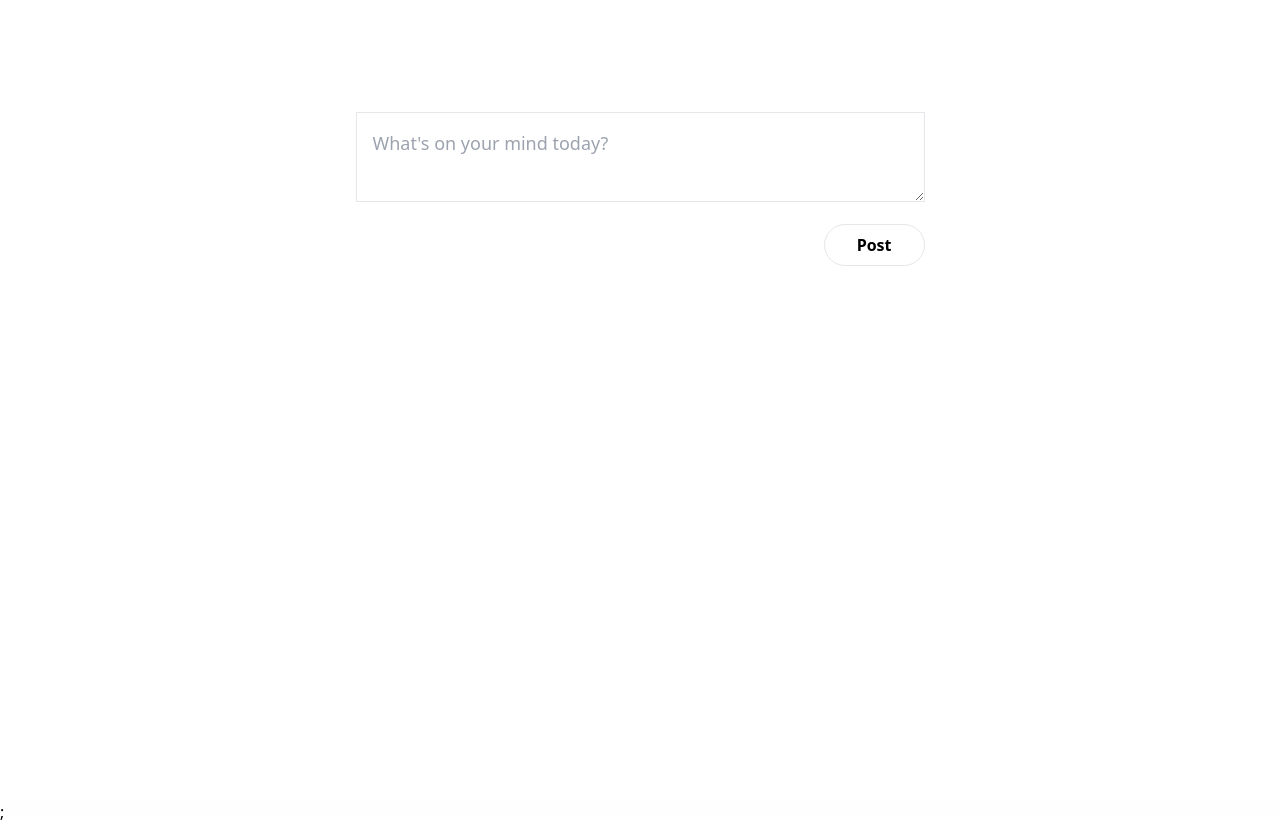
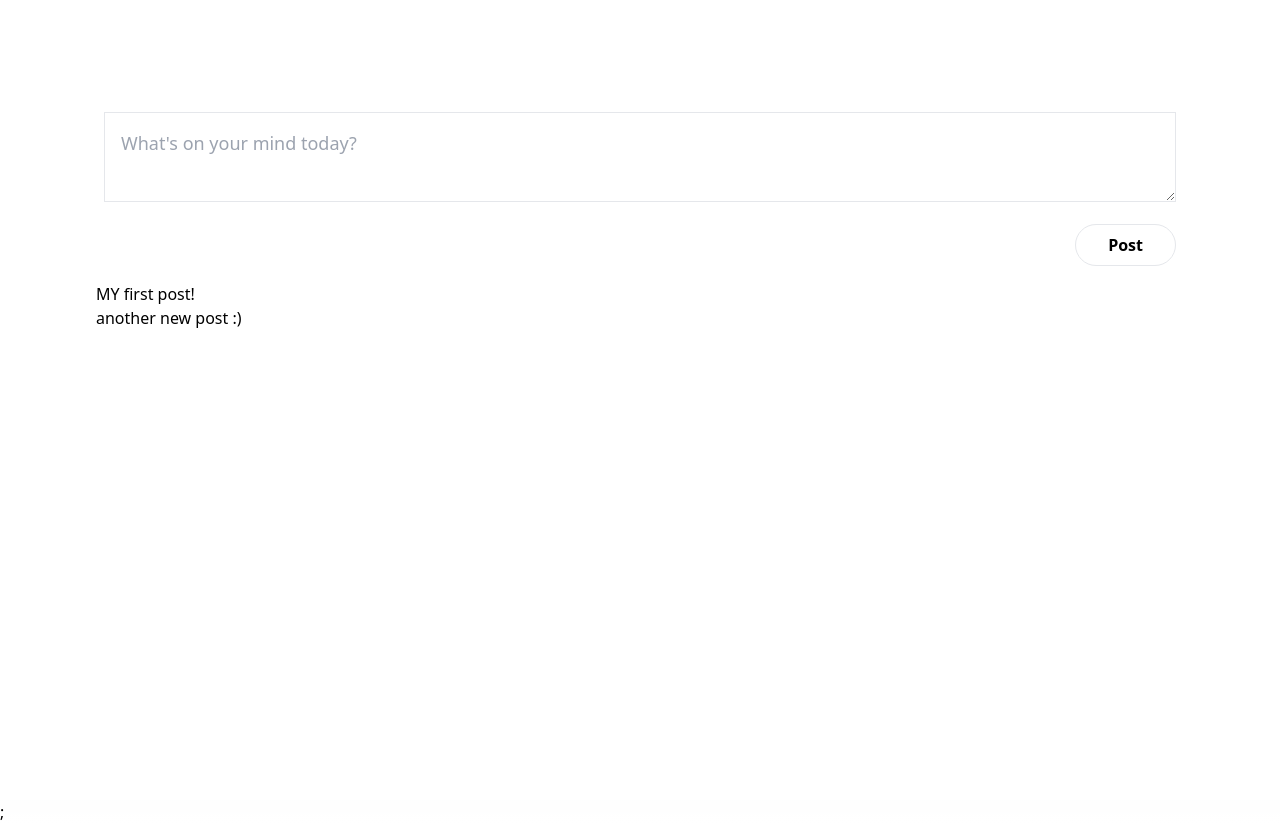
Before and after one commit to thatgirldorian/posthive, a Next.js app: page /home in a window 1280 px wide. Built offline with nearby package versions, Linux system fonts and the light colour scheme; no server answers; sample sign-in values are in the browser's storage.

Commit message:
feat: Added a way to show posts on homepage

```diff
--- /dev/null
+++ b/components/Post.js
@@ -0,0 +1,3 @@
+export default function Post({ post }) {
+  return <p>{post.content}</p>;
+}
--- /dev/null
+++ b/components/Posts.js
@@ -0,0 +1,13 @@
+import Post from "./Post";
+
+export default function Posts({ posts }) {
+  if (!posts) return null;
+
+  return (
+    <>
+      {posts.map((post, index) => (
+        <Post key={index} post={post} />
+      ))}
+    </>
+  );
+}
--- a/pages/home.js
+++ b/pages/home.js
@@ -1,8 +1,20 @@
 import { useSession } from "next-auth/react";
+import { useRouter } from "next/router";
 import NewPost from "components/NewPost";
+import Posts from "components/Posts";
 
 export default function Home() {
   const { data: session, status } = useSession();
+  const loading = status === "loading";
+  const router = useRouter();
+
+  if (loading) {
+    return null;
+  }
+
+  if (!session) {
+    router.push("/");
+  }
 
   if (status === "loading") {
     return <p>Loading...</p>;
@@ -10,9 +22,15 @@ export default function Home() {
 
   return (
     <div
-      className={`flex  bg-white min-h-screen flex-col items-center justify-between p-24 `}
+      className={`bg-white min-h-screen flex-col items-center justify-between p-24 `}
     >
-      {session ? <NewPost /> : <p>Login failed. Please try again. 🙁</p>}
+      <NewPost />
+      <Posts
+        posts={[
+          { content: "MY first post!" },
+          { content: "another new post :)" },
+        ]}
+      />
     </div>
   );
 }
```
